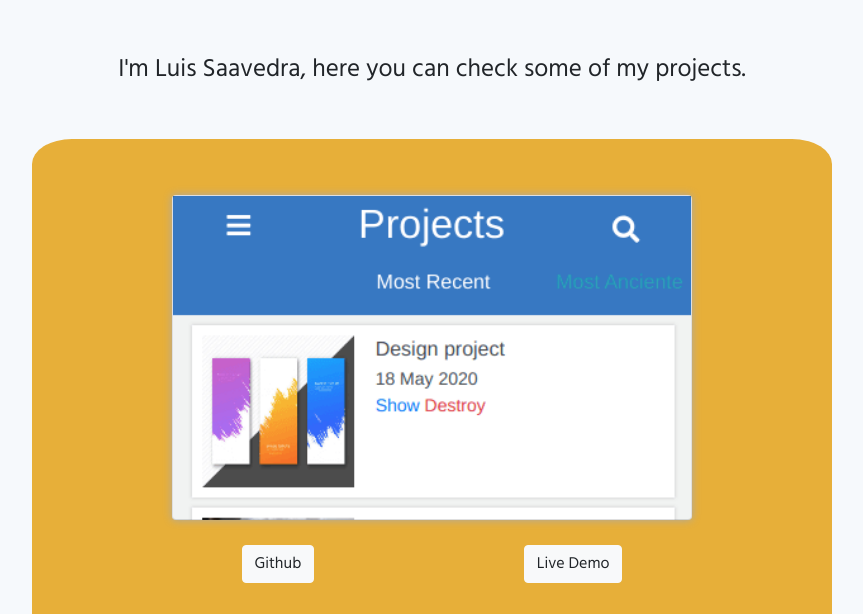
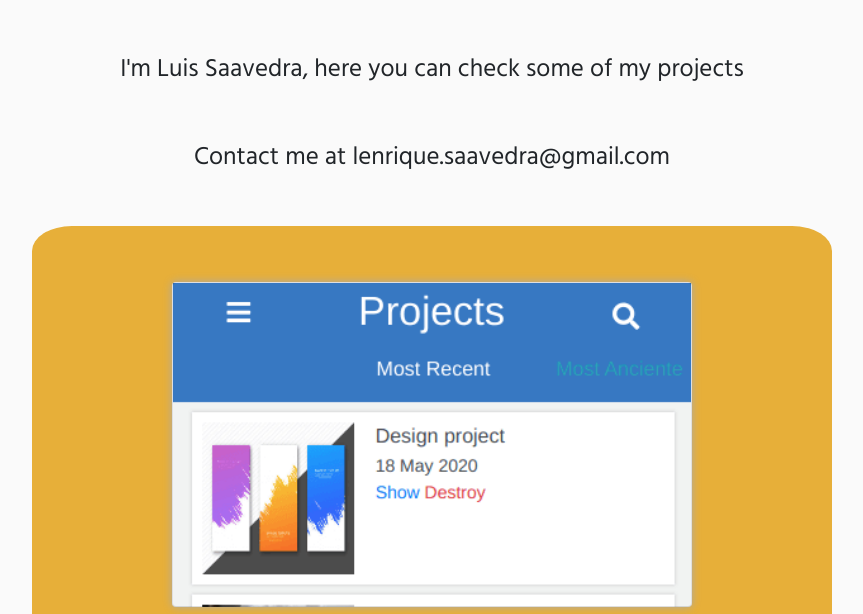
Before and after one commit to nriqu322/Portfolio, a plain HTML site: page index.html in a window 1280 px wide. Shown: the part 141-755 px from the top of the page, without its empty margins (208-1071 px from the left). Drawn offline with nearby package versions, Linux system fonts and the light colour scheme.

Commit message:
background color fix

```diff
--- a/index.html
+++ b/index.html
@@ -23,7 +23,8 @@
 
   <main>
     <h1 class="main-title">Fullstack Developer. Engineer. Dog Lover</h1>
-    <p class="description">I'm Luis Saavedra, here you can check some of my projects.</p>
+    <p class="description">I'm Luis Saavedra, here you can check some of my projects</p>
+    <p class="description">Contact me at lenrique.saavedra@gmail.com</p>
     <section class="project-container">
       <article class="project back-color-1 my-4">
         <div class="card back-img-1"></div>
--- a/resources/style.css
+++ b/resources/style.css
@@ -5,7 +5,7 @@
 }
 
 body {
-  background-color: #f6f9fc;
+  background-color: #fafafa;
   text-align: center;
 }
 
@@ -110,7 +110,7 @@ body {
 
 .footer-text {
   font-size: 13px;
-  color: #655;
+  color: rgb(173, 10, 10);
 }
 
 @media (min-width: 768px) {
```
